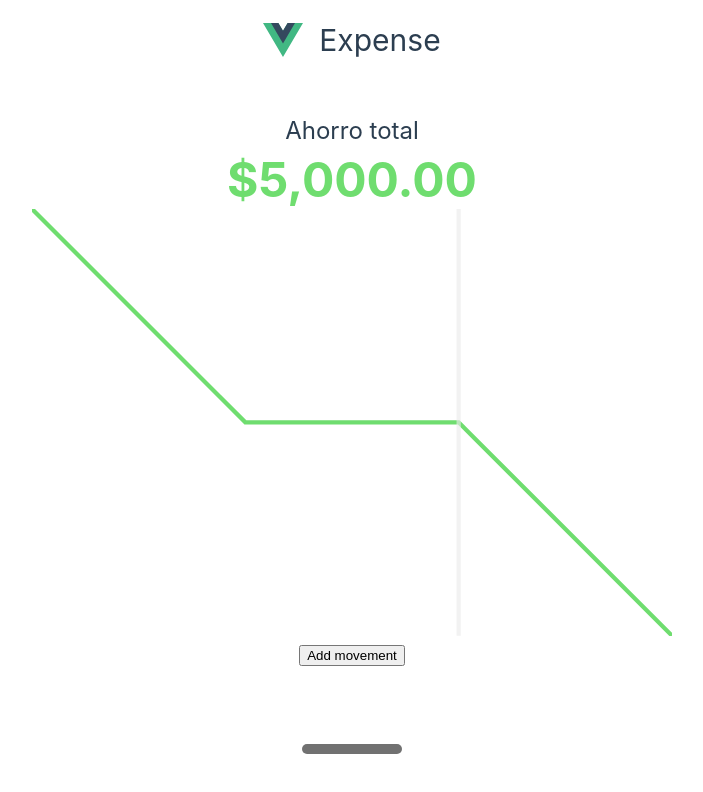
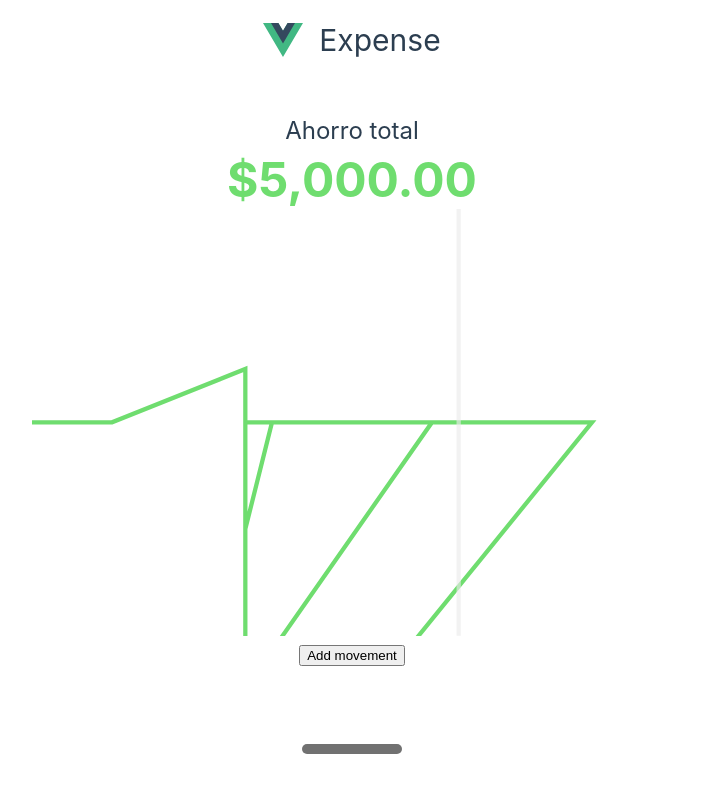
Before and after one commit to DavidBarcenas/vue-my-learning-path, a Vue app in the folder expense-control/: page / in a window 1280 px wide. Shown: the top 792 px of the page, without its empty margins (288-991 px from the left). Built offline with nearby package versions, Linux system fonts and the light colour scheme.

Commit message:
create dynamic points for the graph

```diff
--- a/expense-control/src/components/graphic.vue
+++ b/expense-control/src/components/graphic.vue
@@ -1,3 +1,31 @@
+<script setup lang="ts">
+import { computed, toRefs } from "vue";
+
+const props = defineProps<{
+  amounts: Array<number>;
+}>();
+
+const { amounts } = toRefs(props);
+
+const points = computed(() => {
+  const totalItems = amounts.value.length;
+  return Array(totalItems)
+    .fill(100)
+    .reduce((points, amount, i) => {
+      const x = (300 / totalItems) * (i + 1);
+      const y = convertToPixels(amount);
+      return `${points} ${x}, ${y}`;
+    }, "0, 100");
+});
+
+function convertToPixels(amount: number) {
+  const min = Math.min(amount);
+  const max = Math.max(amount);
+
+  return `${min}, ${max}`;
+}
+</script>
+
 <script lang="ts">
 export default {
   name: "app-graphic",
@@ -12,7 +40,7 @@ export default {
         fill="none"
         stroke="#6fdd6f"
         stroke-width="2"
-        points="0,0 100,100 200,100 300,200"
+        :points="points"
       />
       <line
         stroke="#ebebeba3"
--- a/expense-control/src/components/home.vue
+++ b/expense-control/src/components/home.vue
@@ -51,6 +51,8 @@ let moveList = [
   },
 ];
 
+const graphicAmounts = [100, 200, 500, 200, -350, 700, -100, 0];
+
 const handleRemove = (id: number) => {
   moveList = moveList.filter((movement) => movement.id != id);
 };
@@ -70,7 +72,7 @@ export default {
     <template #resume>
       <Resume :label="'Ahorro total'" :amount="5000" :total-amount="54321">
         <template #chart>
-          <Graphic />
+          <Graphic :amounts="graphicAmounts" />
         </template>
         <template #actions>
           <AddMovement />
```
